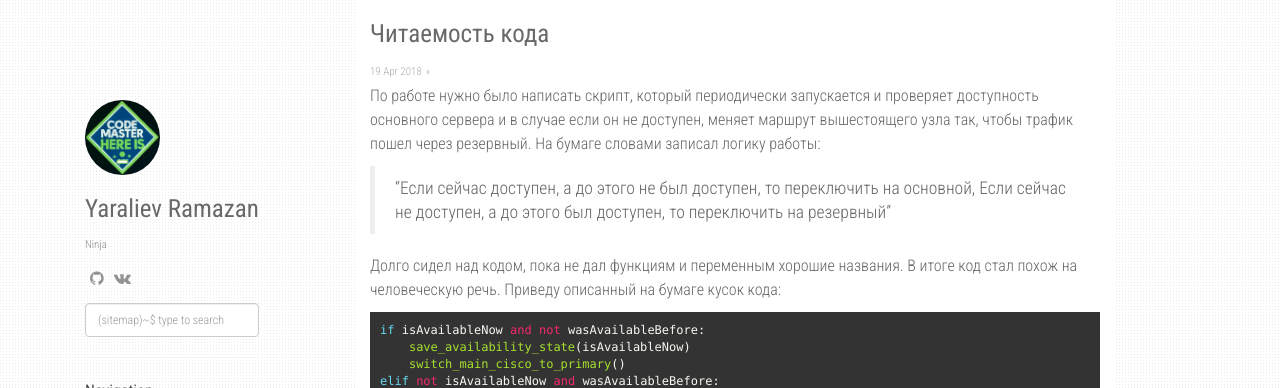
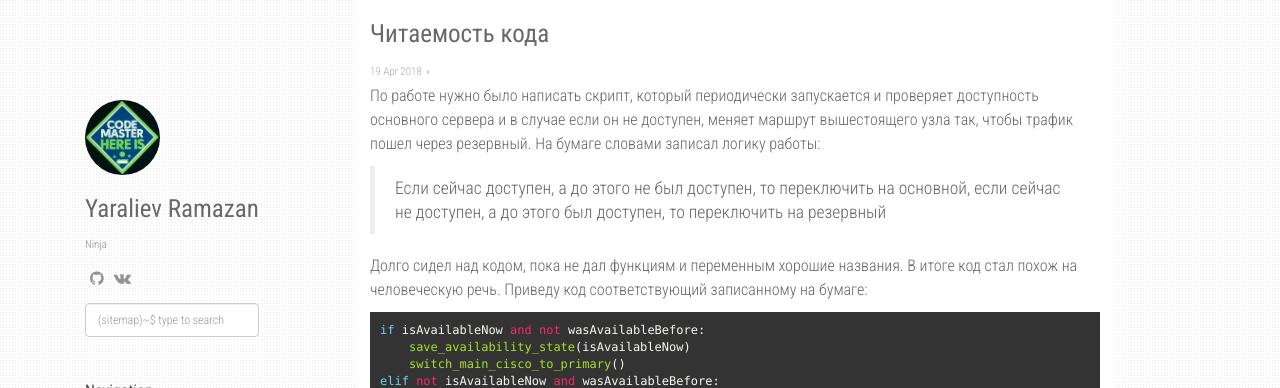
Before and after one commit to orion122/orion1222.github.io, a Jekyll site: the page built from _posts/2018-04-19-code-readability.md, in a window 1280 px wide and 934 px high. Shown: the top 388 px of the window. Built offline with Jekyll 4.4.1, drawn with Linux system fonts in a browser that asks for light colours; nearby versions of some CDN libraries; comment, search, counter and statistics services are not loaded.

Commit message:
увше

```diff
--- a/_posts/2018-04-19-code-readability.md
+++ b/_posts/2018-04-19-code-readability.md
@@ -4,11 +4,11 @@ title:  "Читаемость кода"
 ---
 По работе нужно было написать скрипт, который периодически запускается и проверяет доступность основного сервера и в случае если он не доступен, меняет маршрут вышестоящего узла так, чтобы трафик пошел через резервный.
 На бумаге словами записал логику работы:
-> "Если сейчас доступен, а до этого не был доступен, то переключить на основной,
-> Если сейчас не доступен, а до этого был доступен, то переключить на резервный"
+> Если сейчас доступен, а до этого не был доступен, то переключить на основной,
+> если сейчас не доступен, а до этого был доступен, то переключить на резервный
 
 Долго сидел над кодом, пока не дал функциям и переменным хорошие названия.
-В итоге код стал похож на человеческую речь. Приведу описанный на бумаге кусок кода:
+В итоге код стал похож на человеческую речь. Приведу код соответствующий записанному на бумаге:
 {% highlight python %}if isAvailableNow and not wasAvailableBefore:
     save_availability_state(isAvailableNow)
     switch_main_cisco_to_primary()
```
